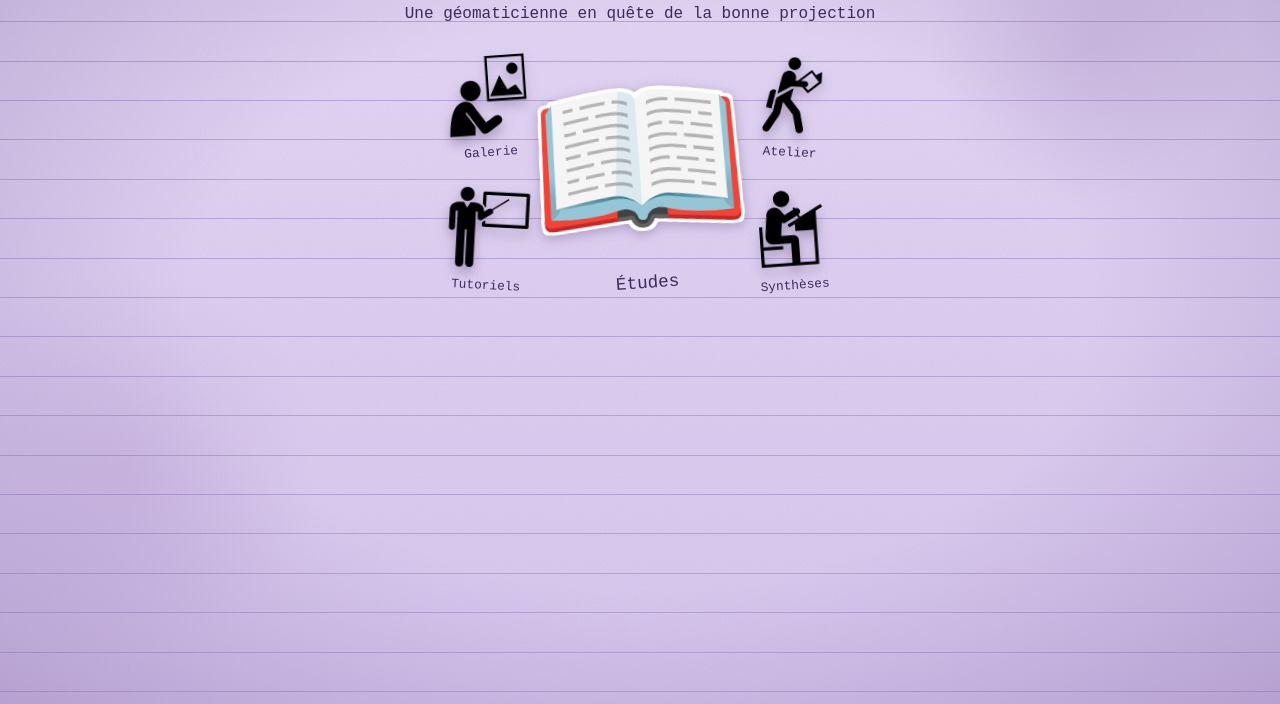
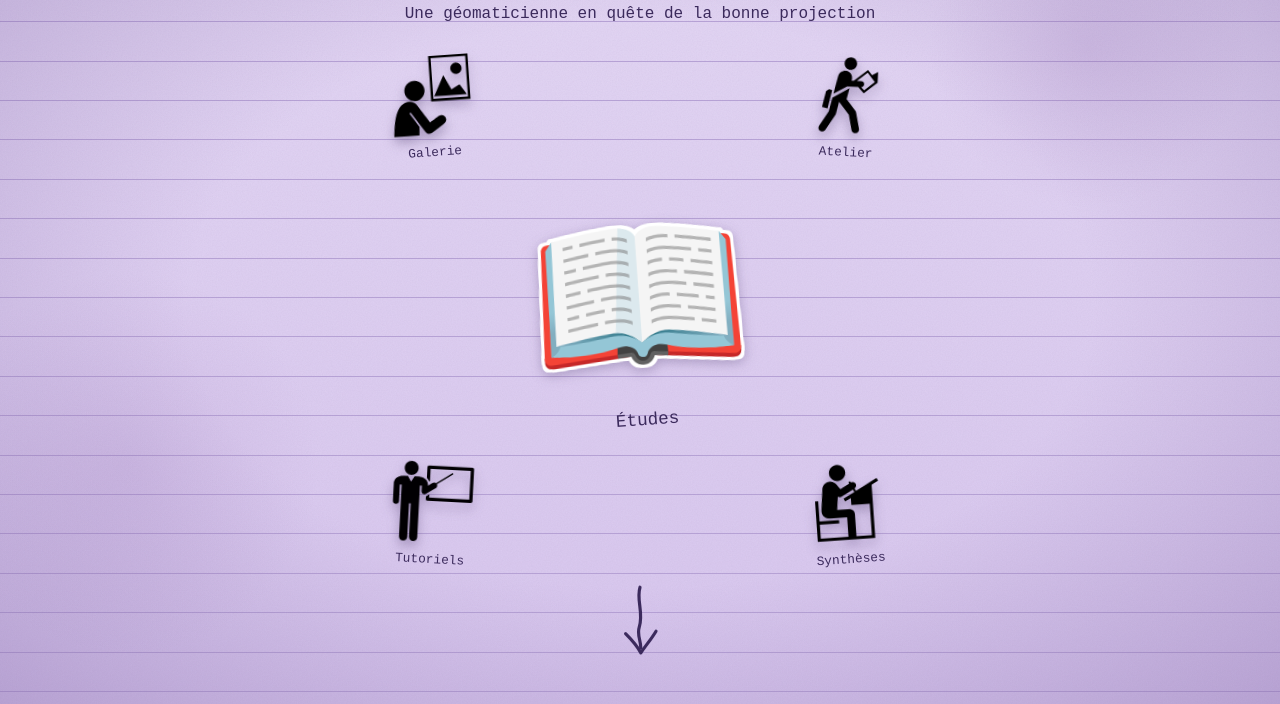
Before and after one commit to ella-des-cartes/elladescartes, a plain HTML site: page index.html in a window 1280 px wide. Shown: the part 96-800 px from the top of the page. Drawn offline with Linux system fonts and the light colour scheme; a web font is replaced by a local one.

Commit message:
Update index.html

```diff
--- a/index.html
+++ b/index.html
@@ -52,17 +52,17 @@
 
     .compo {
       margin-top: 2rem;
+      min-height: max(22rem, calc(100vh - 18rem));
+      min-height: max(22rem, calc(100svh - 18rem));
       display: grid;
-      grid-template-columns: minmax(0, 1fr) auto minmax(0, 1fr);
-      grid-template-rows: auto auto;
-      column-gap: 0.5rem;
-      row-gap: 1rem;
+      grid-template-columns: 1fr 1fr;
+      grid-template-rows: auto 1fr auto;
     }
-    .hg { grid-column: 1; grid-row: 1; align-self: start; justify-self: end; }
-    .hd { grid-column: 3; grid-row: 1; align-self: start; justify-self: start; }
-    .bg { grid-column: 1; grid-row: 2; align-self: end; justify-self: end; }
-    .bd { grid-column: 3; grid-row: 2; align-self: end; justify-self: start; }
-    .grand { grid-column: 2; grid-row: 1 / span 2; align-self: center; }
+    .hg { grid-column: 1; grid-row: 1; justify-self: start; margin: 0 0.5rem; }
+    .hd { grid-column: 2; grid-row: 1; justify-self: end; margin: 0 0.5rem; }
+    .bg { grid-column: 1; grid-row: 3; justify-self: start; margin: 0 0.5rem; }
+    .bd { grid-column: 2; grid-row: 3; justify-self: end; margin: 0 0.5rem; }
+    .grand { grid-column: 1 / span 2; grid-row: 2; align-self: center; justify-self: center; }
 
     .objet {
       display: flex;
@@ -96,6 +96,23 @@
         drop-shadow(0 -3px 0 #FFFFFF)
         drop-shadow(0 3px 6px rgba(59, 42, 92, 0.3));
     }
+
+    .fleche {
+      display: block;
+      margin: 1rem auto 0;
+      width: 3rem;
+      height: 4.5rem;
+      fill: none;
+      stroke: #3B2A5C;
+      stroke-width: 4;
+      stroke-linecap: round;
+      stroke-linejoin: round;
+      animation: rebond 1.6s ease-in-out infinite;
+    }
+    @keyframes rebond {
+      0%, 100% { transform: translateY(0); }
+      50% { transform: translateY(8px); }
+    }
   </style>
 </head>
 <body>
@@ -112,6 +129,11 @@
         <a href="#" class="objet bg"><img class="dessin" src="image/tutoriel-1.svg" alt=""><span class="nom">Tutoriels</span></a>
         <a href="#" class="objet bd"><img class="dessin" src="image/synthese-1.svg" alt=""><span class="nom">Synthèses</span></a>
       </div>
+
+      <svg class="fleche" viewBox="0 0 60 90" aria-hidden="true">
+        <path d="M30 4 C25 20, 35 36, 29 54 C26 63, 31 70, 31 80" />
+        <path d="M12 62 C19 69, 26 76, 31 86 C37 77, 44 69, 50 59" />
+      </svg>
     </div>
   </main>
 </body>
```
